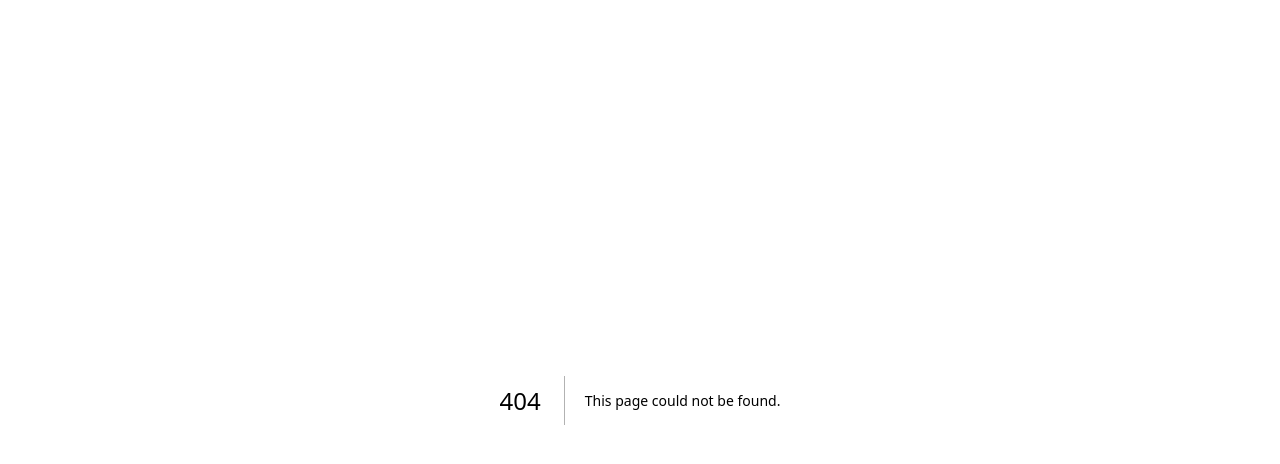
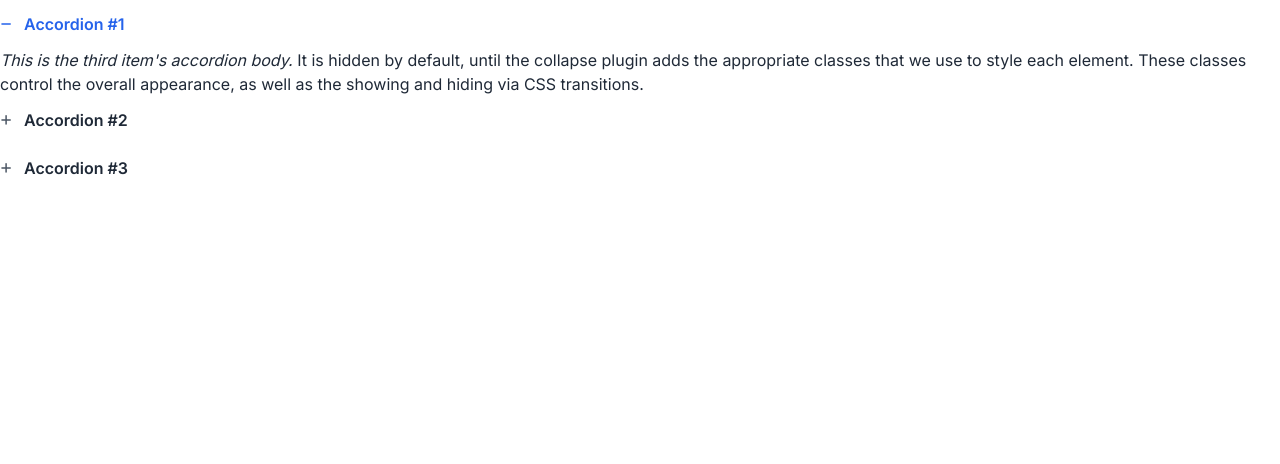
Before and after one commit to angkasa27/next-design-system, a Next.js app: page /acordion in a window 1280 px wide. Before the commit this address had no page. Shown: the top 464 px of the page. Built offline with nearby package versions, Linux system fonts and the light colour scheme.

Commit message:
Check acordion not working

```diff
--- /dev/null
+++ b/src/pages/acordion.js
@@ -0,0 +1,178 @@
+import React from "react";
+
+export default function acordion() {
+  return (
+    <div className="hs-accordion-group">
+      <div className="hs-accordion active" id="hs-basic-heading-one">
+        <button
+          aria-controls="hs-basic-collapse-one"
+          className="hs-accordion-toggle hs-accordion-active:text-blue-600 group py-3 inline-flex items-center gap-x-3 w-full font-semibold text-left text-gray-800 transition hover:text-gray-500 dark:hs-accordion-active:text-blue-500 dark:text-gray-200 dark:hover:text-gray-400"
+        >
+          <svg
+            className="hs-accordion-active:hidden hs-accordion-active:text-blue-600 hs-accordion-active:group-hover:text-blue-600 block w-3 h-3 text-gray-600 group-hover:text-gray-500 dark:text-gray-400"
+            fill="none"
+            height="16"
+            viewBox="0 0 16 16"
+            width="16"
+            xmlns="http://www.w3.org/2000/svg"
+          >
+            <path
+              d="M2.62421 7.86L13.6242 7.85999"
+              stroke="currentColor"
+              strokeLinecap="round"
+              strokeWidth="2"
+            />
+            <path
+              d="M8.12421 13.36V2.35999"
+              stroke="currentColor"
+              strokeLinecap="round"
+              strokeWidth="2"
+            />
+          </svg>
+          <svg
+            className="hs-accordion-active:block hs-accordion-active:text-blue-600 hs-accordion-active:group-hover:text-blue-600 hidden w-3 h-3 text-gray-600 group-hover:text-gray-500 dark:text-gray-400"
+            fill="none"
+            height="16"
+            viewBox="0 0 16 16"
+            width="16"
+            xmlns="http://www.w3.org/2000/svg"
+          >
+            <path
+              d="M2.62421 7.86L13.6242 7.85999"
+              stroke="currentColor"
+              strokeLinecap="round"
+              strokeWidth="2"
+            />
+          </svg>
+          Accordion #1
+        </button>
+        <div
+          aria-labelledby="hs-basic-heading-one"
+          className="hs-accordion-content w-full overflow-hidden transition-[height] duration-300"
+          id="hs-basic-collapse-one"
+        >
+          <p className="text-gray-800 dark:text-gray-200">
+            <em>This is the third item's accordion body.</em> It is hidden by
+            default, until the collapse plugin adds the appropriate classes that
+            we use to style each element. These classes control the overall
+            appearance, as well as the showing and hiding via CSS transitions.
+          </p>
+        </div>
+      </div>
+
+      <div className="hs-accordion" id="hs-basic-heading-two">
+        <button
+          aria-controls="hs-basic-collapse-two"
+          className="hs-accordion-toggle hs-accordion-active:text-blue-600 group py-3 inline-flex items-center gap-x-3 w-full font-semibold text-left text-gray-800 transition hover:text-gray-500 dark:hs-accordion-active:text-blue-500 dark:text-gray-200 dark:hover:text-gray-400"
+        >
+          <svg
+            className="hs-accordion-active:hidden hs-accordion-active:text-blue-600 hs-accordion-active:group-hover:text-blue-600 block w-3 h-3 text-gray-600 group-hover:text-gray-500 dark:text-gray-400"
+            fill="none"
+            height="16"
+            viewBox="0 0 16 16"
+            width="16"
+            xmlns="http://www.w3.org/2000/svg"
+          >
+            <path
+              d="M2.62421 7.86L13.6242 7.85999"
+              stroke="currentColor"
+              strokeLinecap="round"
+              strokeWidth="2"
+            />
+            <path
+              d="M8.12421 13.36V2.35999"
+              stroke="currentColor"
+              strokeLinecap="round"
+              strokeWidth="2"
+            />
+          </svg>
+          <svg
+            className="hs-accordion-active:block hs-accordion-active:text-blue-600 hs-accordion-active:group-hover:text-blue-600 hidden w-3 h-3 text-gray-600 group-hover:text-gray-500 dark:text-gray-400"
+            fill="none"
+            height="16"
+            viewBox="0 0 16 16"
+            width="16"
+            xmlns="http://www.w3.org/2000/svg"
+          >
+            <path
+              d="M2.62421 7.86L13.6242 7.85999"
+              stroke="currentColor"
+              strokeLinecap="round"
+              strokeWidth="2"
+            />
+          </svg>
+          Accordion #2
+        </button>
+        <div
+          aria-labelledby="hs-basic-heading-two"
+          className="hs-accordion-content hidden w-full overflow-hidden transition-[height] duration-300"
+          id="hs-basic-collapse-two"
+        >
+          <p className="text-gray-800 dark:text-gray-200">
+            <em>This is the third item's accordion body.</em> It is hidden by
+            default, until the collapse plugin adds the appropriate classes that
+            we use to style each element. These classes control the overall
+            appearance, as well as the showing and hiding via CSS transitions.
+          </p>
+        </div>
+      </div>
+
+      <div className="hs-accordion" id="hs-basic-heading-three">
+        <button
+          aria-controls="hs-basic-collapse-three"
+          className="hs-accordion-toggle hs-accordion-active:text-blue-600 group py-3 inline-flex items-center gap-x-3 w-full font-semibold text-left text-gray-800 transition hover:text-gray-500 dark:hs-accordion-active:text-blue-500 dark:text-gray-200 dark:hover:text-gray-400"
+        >
+          <svg
+            className="hs-accordion-active:hidden hs-accordion-active:text-blue-600 hs-accordion-active:group-hover:text-blue-600 block w-3 h-3 text-gray-600 group-hover:text-gray-500 dark:text-gray-400"
+            fill="none"
+            height="16"
+            viewBox="0 0 16 16"
+            width="16"
+            xmlns="http://www.w3.org/2000/svg"
+          >
+            <path
+              d="M2.62421 7.86L13.6242 7.85999"
+              stroke="currentColor"
+              strokeLinecap="round"
+              strokeWidth="2"
+            />
+            <path
+              d="M8.12421 13.36V2.35999"
+              stroke="currentColor"
+              strokeLinecap="round"
+              strokeWidth="2"
+            />
+          </svg>
+          <svg
+            className="hs-accordion-active:block hs-accordion-active:text-blue-600 hs-accordion-active:group-hover:text-blue-600 hidden w-3 h-3 text-gray-600 group-hover:text-gray-500 dark:text-gray-400"
+            fill="none"
+            height="16"
+            viewBox="0 0 16 16"
+            width="16"
+            xmlns="http://www.w3.org/2000/svg"
+          >
+            <path
+              d="M2.62421 7.86L13.6242 7.85999"
+              stroke="currentColor"
+              strokeLinecap="round"
+              strokeWidth="2"
+            />
+          </svg>
+          Accordion #3
+        </button>
+        <div
+          aria-labelledby="hs-basic-heading-three"
+          className="hs-accordion-content hidden w-full overflow-hidden transition-[height] duration-300"
+          id="hs-basic-collapse-three"
+        >
+          <p className="text-gray-800 dark:text-gray-200">
+            <em>This is the third item's accordion body.</em> It is hidden by
+            default, until the collapse plugin adds the appropriate classes that
+            we use to style each element. These classes control the overall
+            appearance, as well as the showing and hiding via CSS transitions.
+          </p>
+        </div>
+      </div>
+    </div>
+  );
+}
```
